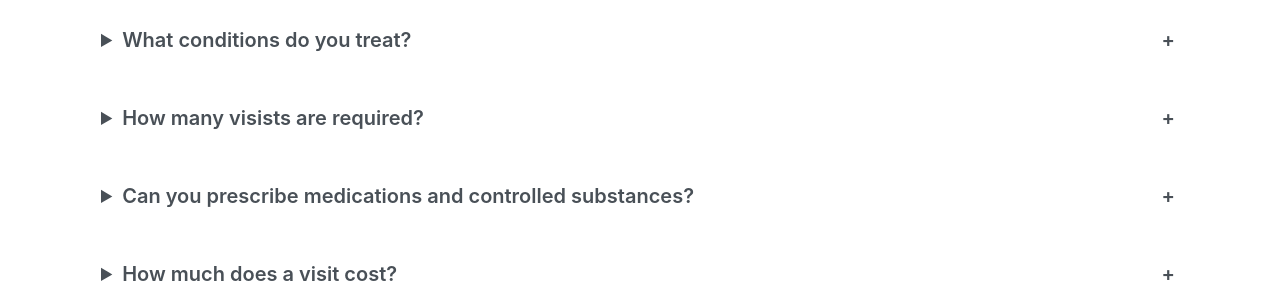
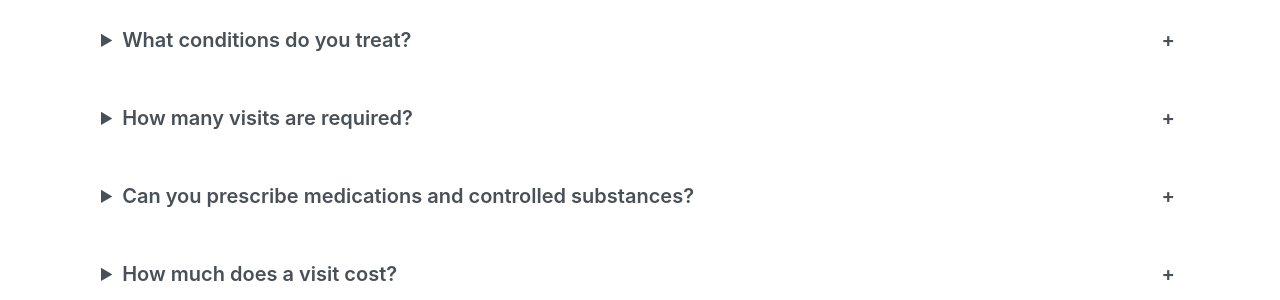
Before and after one commit to kburke8/drtaraburke, a Jekyll site: the page built from index.md, in a window 1280 px wide and 900 px high, scrolled down 3130 px. Shown: the part 154-454 px from the top of the window. Built offline with Jekyll 4.4.1, drawn with Linux system fonts in a browser that asks for light colours; nearby versions of some CDN libraries; some web fonts are replaced; library files that are not in the unit come from our copies; a script that is not in the unit is left out.

```diff
--- a/_data/sitetext.yml
+++ b/_data/sitetext.yml
@@ -62,7 +62,7 @@ faq:
       At your first appointment Dr. Burke will discuss and understand your past and present health concerns.
       She will review your health goals, medical history, as well as medications and supplements.
       In addition, she will go through any indicated previous lab work and imaging provided.
-      After reviewing these items, any additional lab work and imaging will be recommended to further asses your unique case.
+      After reviewing these items, any additional lab work and imaging will be recommended to further assess your unique case.
       At the end of the visit, you will be provided with an individualized treatment plan and encouraged to ask questions to educate and empower you on your path to wellness!
       </p>
     # open: true
@@ -74,7 +74,7 @@ faq:
   - question: What conditions do you treat?
     answer: |
       <p>Dr. Burke is well versed in a variety of health conditions and concerns. However, her practice focuses in Thyroid, Adrenal, Hormonal Balancing, Women's Medicine, and Digestive Health. Please see the services page for additional information.</p>
-  - question: How many visists are required?
+  - question: How many visits are required?
     answer: |
       <p>Dr. Burke focuses in on finding the root cause of illness/unbalance, and this is what makes the naturopathic approach to medicine so unique.</p>
       <p>Giving a generalized time frame is difficult as each patient and condition is different. As a general rule, you may start to feel improvements after the first visit - but you should expect a few visits to see significant changes.</p>
```
